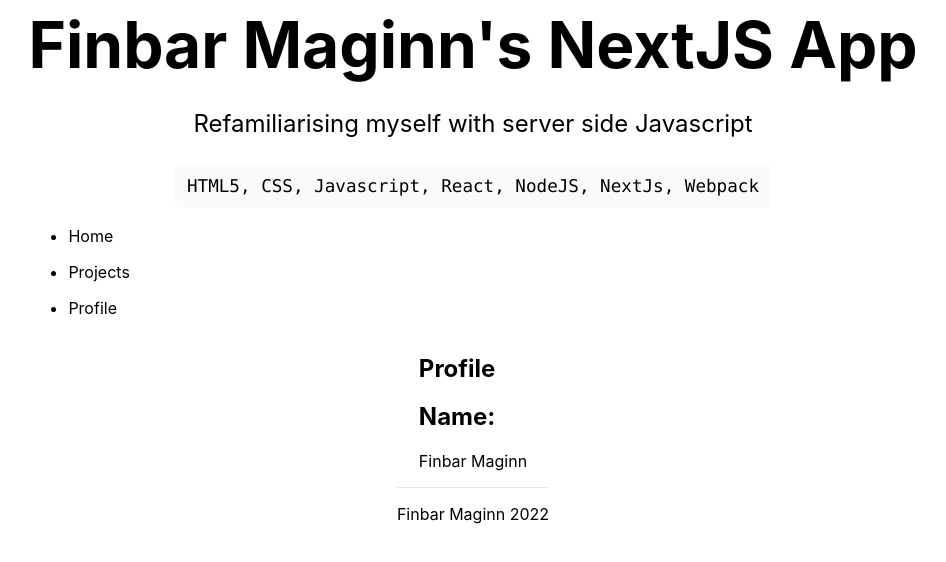
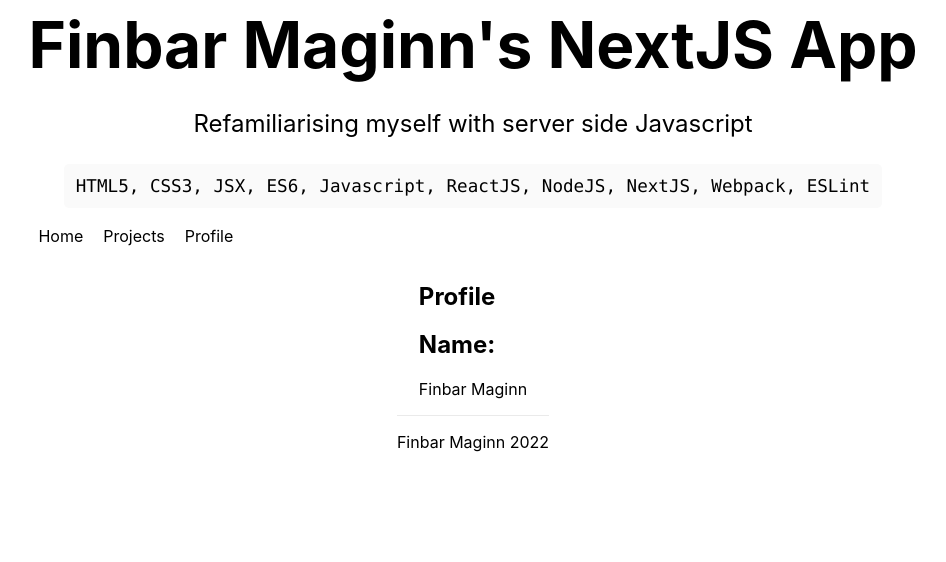
Before and after one commit to finbarmaginn/finbarmaginn2022, a Next.js app: page /profile in a window 1280 px wide. Shown: the top 562 px of the page, without its empty margins (167-1113 px from the left). Built offline with nearby package versions, Linux system fonts and the light colour scheme.

Commit message:
Sonme nave and global css

```diff
--- a/components/Header/index.js
+++ b/components/Header/index.js
@@ -9,7 +9,7 @@
       </h1>
       <p className={styles.description}>Refamiliarising myself with server side Javascript</p>
       <p className={styles.description}>
-        <code>HTML5, CSS, Javascript, React, NodeJS, NextJs, Webpack</code>
+        <code>HTML5, CSS3, JSX, ES6, Javascript, ReactJS, NodeJS, NextJS, Webpack, ESLint</code>
       </p>
       <Nav />
     </div>
--- a/components/Nav/index.js
+++ b/components/Nav/index.js
@@ -1,17 +1,14 @@
 import Link from 'next/link'
+import styles from './index.module.css'
 
 export default function Nav() {
     return (
-        <div>
+        <nav className={styles.nav}>
             <ul>
                 <li><Link href="/"><a>Home</a></Link></li>
-            </ul>
-            <ul>
                 <li><Link href="/projects"><a>Projects</a></Link></li>
-            </ul>
-            <ul>
                 <li><Link href="/profile"><a>Profile</a></Link></li>
             </ul>
-        </div>
+        </nav>
     )
 }
--- /dev/null
+++ b/components/Nav/index.module.css
@@ -0,0 +1,13 @@
+/* .nav {} */
+
+.nav ul {
+    list-style-type: none;
+    padding: 0;
+    display: flex;
+}
+
+.nav ul li {
+    margin: 0 10px;
+}
+
+/* .nav ul li a {} */
--- a/pages/_app.js
+++ b/pages/_app.js
@@ -1,4 +1,4 @@
-import './style.css';
+import './global.css';
 
 // This default export is required in a new `pages/_app.js` file.
 export default function MyApp({ Component, pageProps }) {
--- a/pages/style.css
+++ b/pages/global.css
@@ -49,6 +49,7 @@
     font-size: 1.1rem;
     font-family: Menlo, Monaco, Lucida Console, Liberation Mono,
     DejaVu Sans Mono, Bitstream Vera Sans Mono, Courier New, monospace;
+    text-align: center;
 }
 .container {
     min-height: 100vh;
@@ -109,3 +110,15 @@
     flex-direction: column;
     }
 }
+
+
+/* @media (prefers-color-scheme: dark) {
+    body {
+        background-color: black;
+        color: white;
+    }
+    code {
+        background-color: rgb(186, 180, 180);
+        color: rgb(50, 49, 49)
+    }
+} */
--- a/pages/profile.js
+++ b/pages/profile.js
@@ -6,23 +6,24 @@
   return (
     <div className="container">
       <Head>
-            <title>Projects | Finbar Maginn{`'`}s NextJS App</title>
+          <title>Profile | Finbar Maginn{`'`}s NextJS App</title>
           <link rel="icon" href="/favicon.ico" />
       </Head>
 
       <Header />
+
       <main>
         <article>
           <header><h1>Profile</h1></header>
+
           <section>
             <h2>Name:</h2>
             <p>Finbar Maginn</p>
           </section>
         </article>
+      </main>
 
-        </main>
       <Footer />
-
     </div>
   )
 }
--- a/pages/projects.js
+++ b/pages/projects.js
@@ -29,6 +29,7 @@
                     </div>
                 </a>
             </div>
+
             <Footer />
         </main>
     </div>
```
Lines whose indentation alone changed are shown as unchanged.
